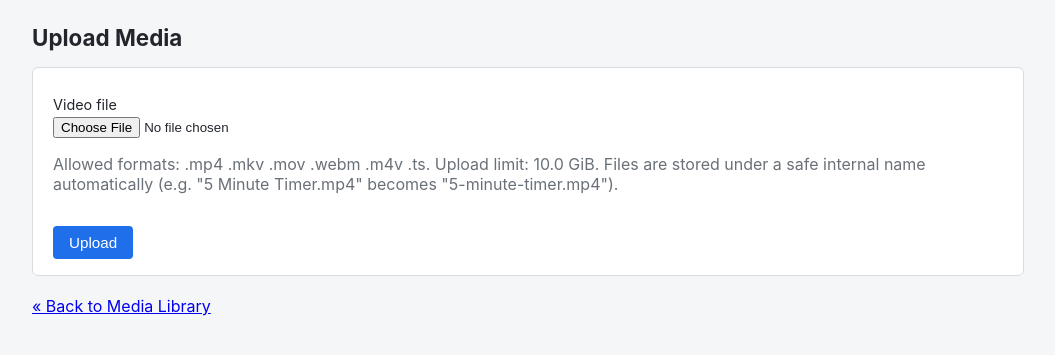
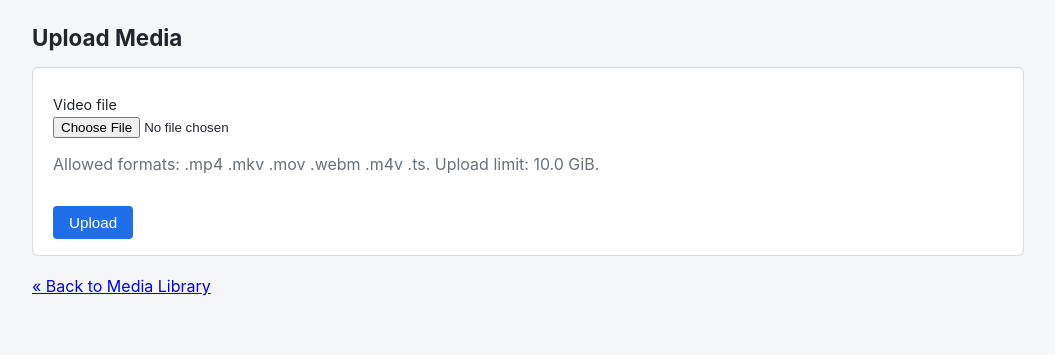
Before and after one commit to Humran13/bluestream-relay-pro, a Flask app: page /console/media/upload in a window 1280 px wide. Shown: the part 73-428 px from the top of the page, without its empty margins (112-1167 px from the left). Run offline with Flask 3, Linux system fonts and the light colour scheme; the visitor is signed in with stand-in values (Sample User, id 1).

Commit message:
fix: simplify media upload guidance

```diff
--- a/webapp/templates/media_upload.html
+++ b/webapp/templates/media_upload.html
@@ -7,7 +7,7 @@
     <input type="hidden" name="csrf_token" value="{{ csrf_token() }}">
     <label for="media">Video file</label>
     <input type="file" id="media" name="media" required>
-    <p class="muted">Allowed formats: .mp4 .mkv .mov .webm .m4v .ts. Upload limit: {{ human_size(max_upload) }}. Files are stored under a safe internal name automatically (e.g. &quot;5 Minute Timer.mp4&quot; becomes &quot;5-minute-timer.mp4&quot;).</p>
+    <p class="muted">Allowed formats: .mp4 .mkv .mov .webm .m4v .ts. Upload limit: {{ human_size(max_upload) }}.</p>
     <button type="submit" id="upload-submit" class="btn">Upload</button>
 
     <div id="upload-progress" class="upload-progress" hidden>
```
